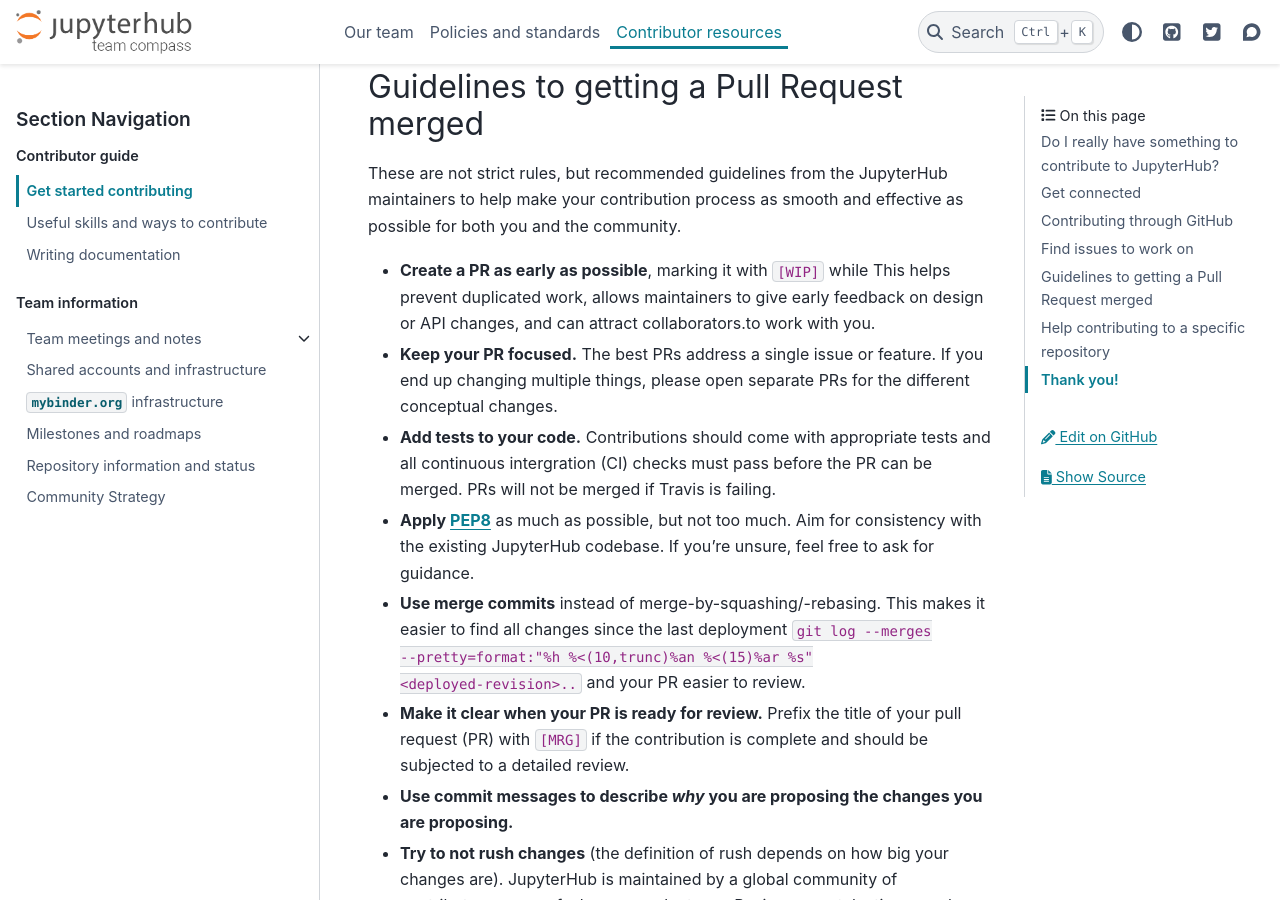
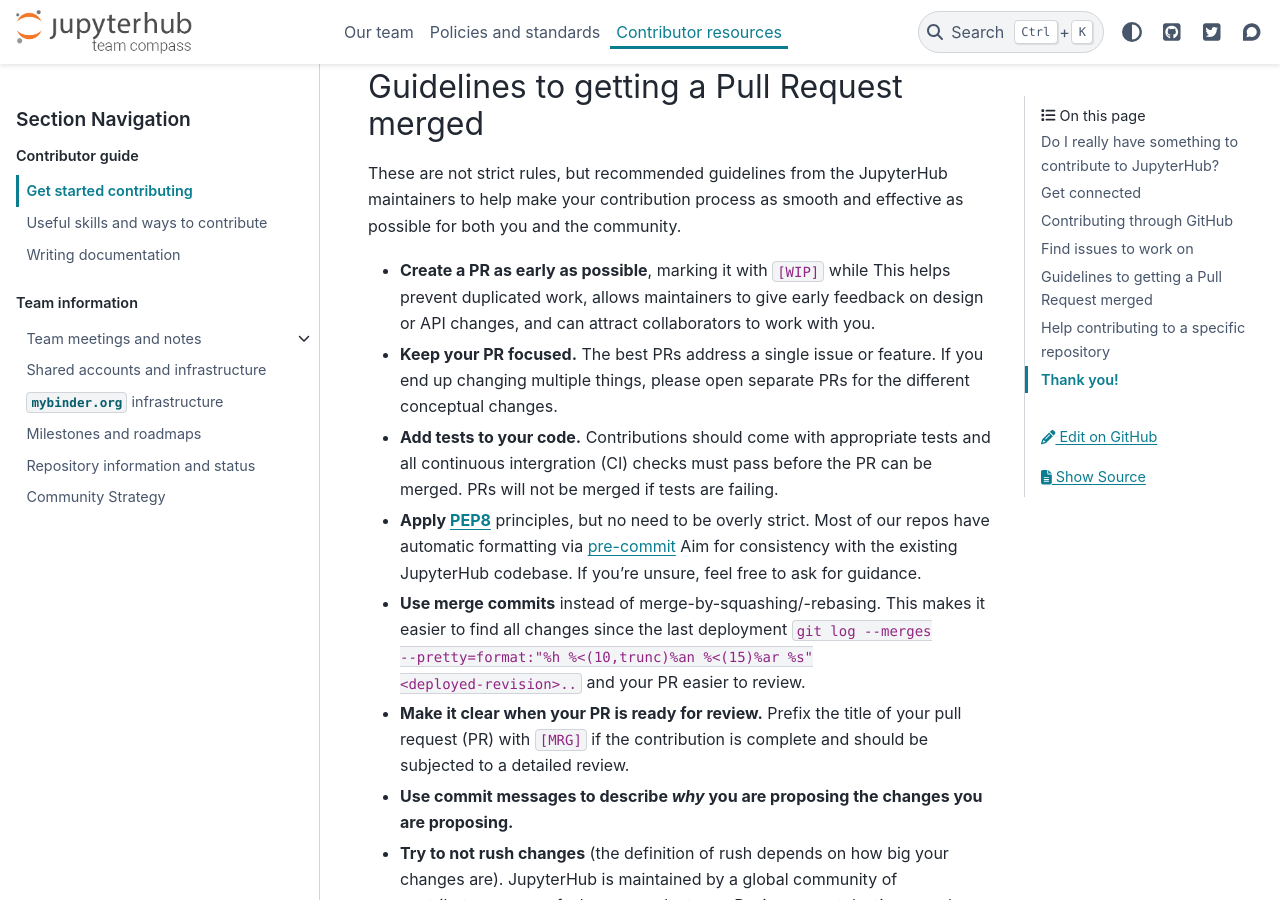
Before and after one commit to jupyterhub/team-compass, a Sphinx documentation site: the page built from docs/contribute/guide.md, in a window 1280 px wide and 900 px high, scrolled down 2309 px. Built offline with Sphinx 7.4.7 and the PyData theme 0.15.4, drawn with Linux system fonts in a browser that asks for light colours; the version number could not be read and is left out.

Commit message:
Apply suggestions from code review by minrk
Co-authored-by: Min RK <benjaminrk@gmail.com>

```diff
--- a/docs/contribute/guide.md
+++ b/docs/contribute/guide.md
@@ -86,14 +86,14 @@
 
 These are not strict rules, but recommended guidelines from the JupyterHub maintainers to help make your contribution process as smooth and effective as possible for both you and the community.
 - **Create a PR as early as possible**, marking it with `[WIP]` while
- This helps prevent duplicated work, allows maintainers to give early feedback on design or API changes, and can attract collaborators.to work with you.
+ This helps prevent duplicated work, allows maintainers to give early feedback on design or API changes, and can attract collaborators to work with you.
 - **Keep your PR focused.**
   The best PRs address a single issue or feature.
   If you end up changing multiple things, please open separate PRs for the different conceptual changes.
 - **Add tests to your code.**
   Contributions should come with appropriate tests and all continuous intergration (CI) checks must pass before the PR can be merged.
-  PRs will not be merged if Travis is failing.
-- **Apply [PEP8](https://www.python.org/dev/peps/pep-0008/)** as much as possible, but not too much.
+  PRs will not be merged if tests are failing.
+- **Apply [PEP8](https://www.python.org/dev/peps/pep-0008/)** principles, but no need to be overly strict. Most of our repos have automatic formatting via [pre-commit](https://pre-commit.com/)
  Aim for consistency with the existing JupyterHub codebase. If you’re unsure, feel free to ask for guidance.
 - **Use merge commits** instead of merge-by-squashing/-rebasing.
   This makes it easier to find all changes since the last deployment `git log --merges --pretty=format:"%h %<(10,trunc)%an %<(15)%ar %s" <deployed-revision>..` and your PR easier to review.
```
